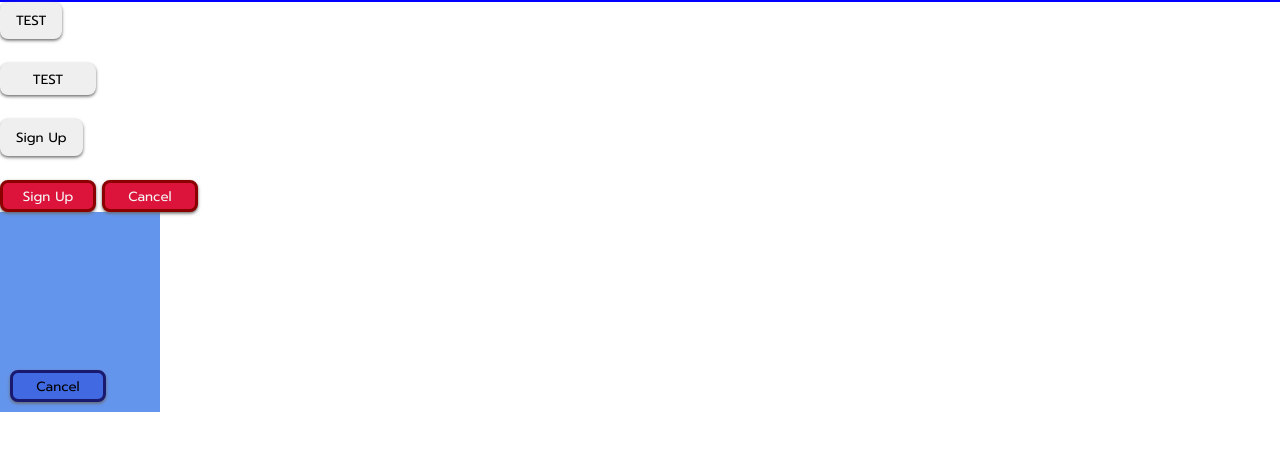
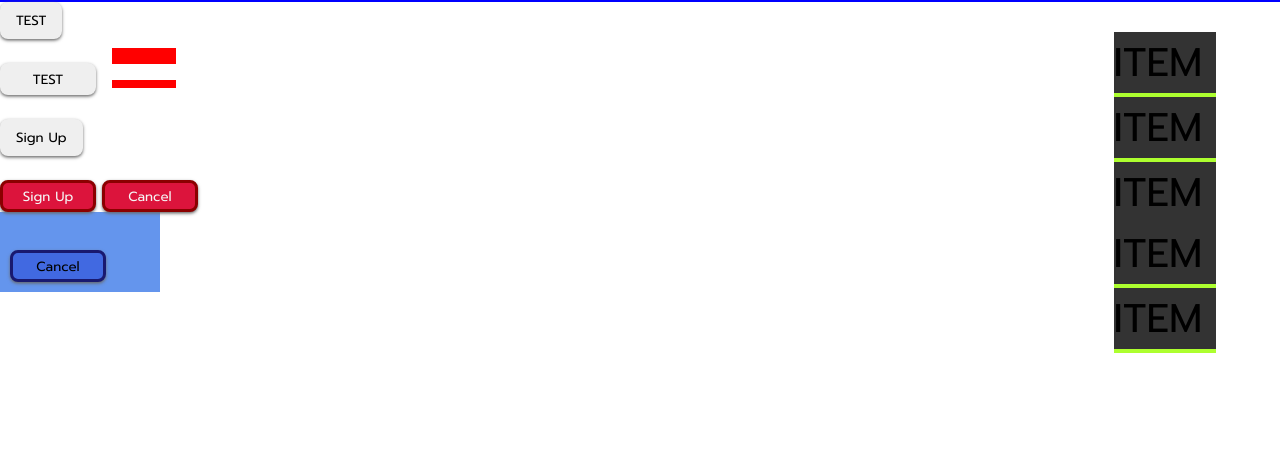
Before and after one commit to spyro254/myWebsite, a plain HTML site: page index.html in a window 1280 px wide. Drawn offline with Linux system fonts and the light colour scheme.

Commit message:
Alpha version of burger menu with css animations and js

```diff
--- a/base.js
+++ b/base.js
@@ -0,0 +1,15 @@
+
+
+const navOnHover = function() {
+    let burger = document.getElementById('test-burger');
+    console.log(burger.querySelector(".div"));
+    for (ele of burger.childNodes) {
+        if (ele.tagName === "DIV") {
+            ele.classList.add("burger--open")
+        }
+    }
+}
+
+window.onload = function() {
+    document.getElementById('test-burger').addEventListener('mouseover', navOnHover())
+}
--- a/index.html
+++ b/index.html
@@ -25,7 +25,31 @@
             <div class="testbox">
             <button class="btn btn-fixed-width btn-one">Cancel</button>
             </div>
+            <div class="test-menu" id="test-burger">
+               <div class="burger-top"></div>
+               <div class="burger-mid"></div>
+               <div class="burger-bot"></div>
+           </div>
+        </div>
+        <div class="test1">
+           <div class="test-menu">
+               <div class="burger-top"></div>
+               <div class="burger-mid"></div>
+               <div class="burger-bot"></div>
+           </div>
+            <ul class="test2">
+                <li class="test3"><div class="xline"></div>Item<div class="line"></div></li>
+                <li class="test3"><div class="xline"></div>Item<div class="line"></div></li>
+                <li class="test3"><div class="xline"></div>Item ITEM<div class="line"></div></li>
+                <li class="test3"><div class="xline"></div>Item<div class="line"></div></li>
+<!--
+                <li class="test3">Item<div class="line"></div></li>
+                <li class="test3">Item</li>
+                <li class="test3">Item</li>
+-->
+            </ul>
         </div>
     </div>
 </body>
+<script src="base.js"></script>
 </html>
--- a/styles.css
+++ b/styles.css
@@ -78,10 +78,84 @@ body {
 }
 
 .testbox {
-    height: 200px;
+    height: 80px;
     width: 160px;
     background-color: cornflowerblue;
     display: flex;
     align-items: flex-end;
     padding: 10px;
 }
+
+.test-menu {
+    position: fixed;
+    width: 4rem;
+    height: 4rem;
+    top: 3rem;
+    left: 7rem;
+/*    background-color: teal;*/
+}
+
+.test1 {
+    width: 8vw;
+    background-color: rgba(0,0,0,0.8);
+    position: fixed;
+    display: flex;
+    top: 2rem;
+    right: 4rem;
+}
+.test2 {
+    list-style: none;
+    font-size: 2.5rem;
+    margin: 0;
+    padding: 0;
+}
+.test3 {
+    cursor: pointer;
+    text-transform: uppercase;
+    display: flex;
+    flex-direction: column;
+    transition: ease-in-out 300ms;
+}
+.test3:hover {
+    color: white;
+    font-size: 3rem;
+    transition: ease-in-out 600ms;
+}
+.test3:hover .line{
+    transform: scaleY(5);
+}
+
+.burger-top--open, .burger-mid--open, .burger-bot--open {
+
+    transform: rotate(-45deg) translate(-0.5rem, 1rem);
+    transition: transform 500ms linear;
+}
+
+.burger-top, .burger-mid, .burger-bot {
+    background-color: red;
+    height: 0.5rem;
+    width: 100%;
+}
+
+burger--open
+
+.burger-mid {
+/*    width: 80%;*/
+    transform: translate(0, 0.5rem);
+}
+
+.burger-bot {
+
+    transform: translate(0, 1rem);
+/*    width: 60%;*/
+}
+
+.line{
+    background-color: greenyellow;
+    height: 0.25rem;
+    width: 100%;
+/*    margin: 4% 1%;*/
+    transition: inherit;
+/*    border: 1px solid green;*/
+/*    align-content: stretch;*/
+}
```
